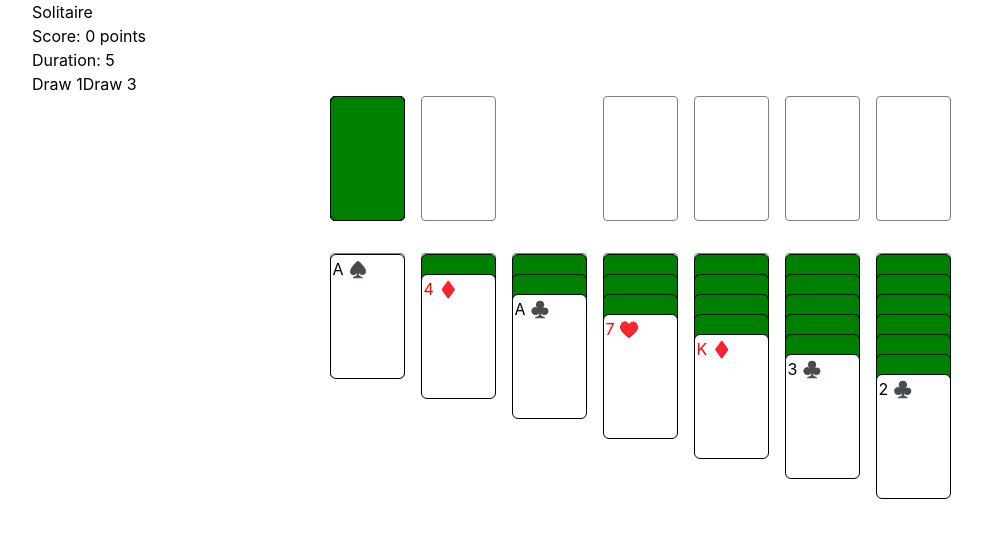
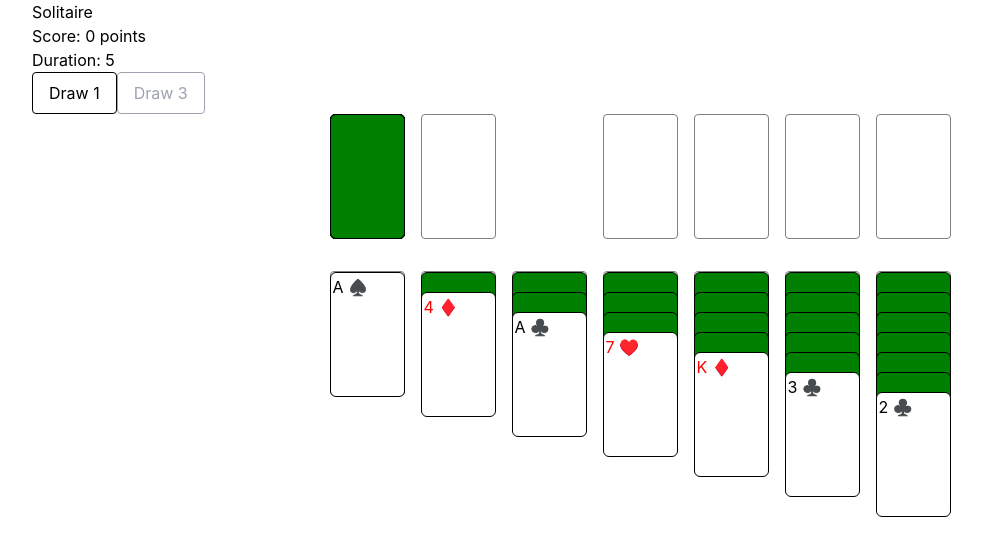
Before and after one commit to brhue/klondike, a React (Vite) app: page / in a window 1280 px wide. Shown: the top 556 px of the page, without its empty margins (0-982 px from the left). Built offline with nearby package versions, Linux system fonts and the light colour scheme.

Commit message:
Create a basic button component

```diff
--- /dev/null
+++ b/src/Button.jsx
@@ -0,0 +1,10 @@
+export default function Button({ children, ...props }) {
+  return (
+    <button
+      {...props}
+      className="border border-black rounded px-4 py-2 focus:outline-none focus:ring-2 focus:ring-offset-2 focus:ring-sky-500 hover:bg-gray-200 disabled:border-gray-400 disabled:text-gray-400 disabled:pointer-events-none"
+    >
+      {children}
+    </button>
+  )
+}
--- a/src/KlondikeSolitaire.jsx
+++ b/src/KlondikeSolitaire.jsx
@@ -1,5 +1,6 @@
 import { useReducer, useState, useEffect } from 'react'
 import GameOverModal from './GameOverModal'
+import Button from './Button'
 
 const rankSymbols = {
   ace: 'A',
@@ -325,28 +326,28 @@ function KlondikeSolitaire({ scores, updateScores, onNewGame }) {
   return (
     <div className="md:px-8">
       <GameOverModal isGameOver={isGameOver} scores={scores} finalScore={finalScore} drawMode={drawMode}>
-        <button onClick={onNewGame}>New Game</button>
+        <Button onClick={onNewGame}>New Game</Button>
       </GameOverModal>
       <h1>Solitaire</h1>
       <h2>Score: {score} points</h2>
       <h2>Duration: {duration}</h2>
       <p>
-        <button
+        <Button
           onClick={(e) => {
             dispatch({ type: 'change_draw_mode', value: 1 })
           }}
           disabled={drawMode === 1}
         >
           Draw 1
-        </button>
-        <button
+        </Button>
+        <Button
           onClick={(e) => {
             dispatch({ type: 'change_draw_mode', value: 3 })
           }}
           disabled={drawMode === 3}
         >
           Draw 3
-        </button>
+        </Button>
       </p>
       <div
         className="play-area"
```
